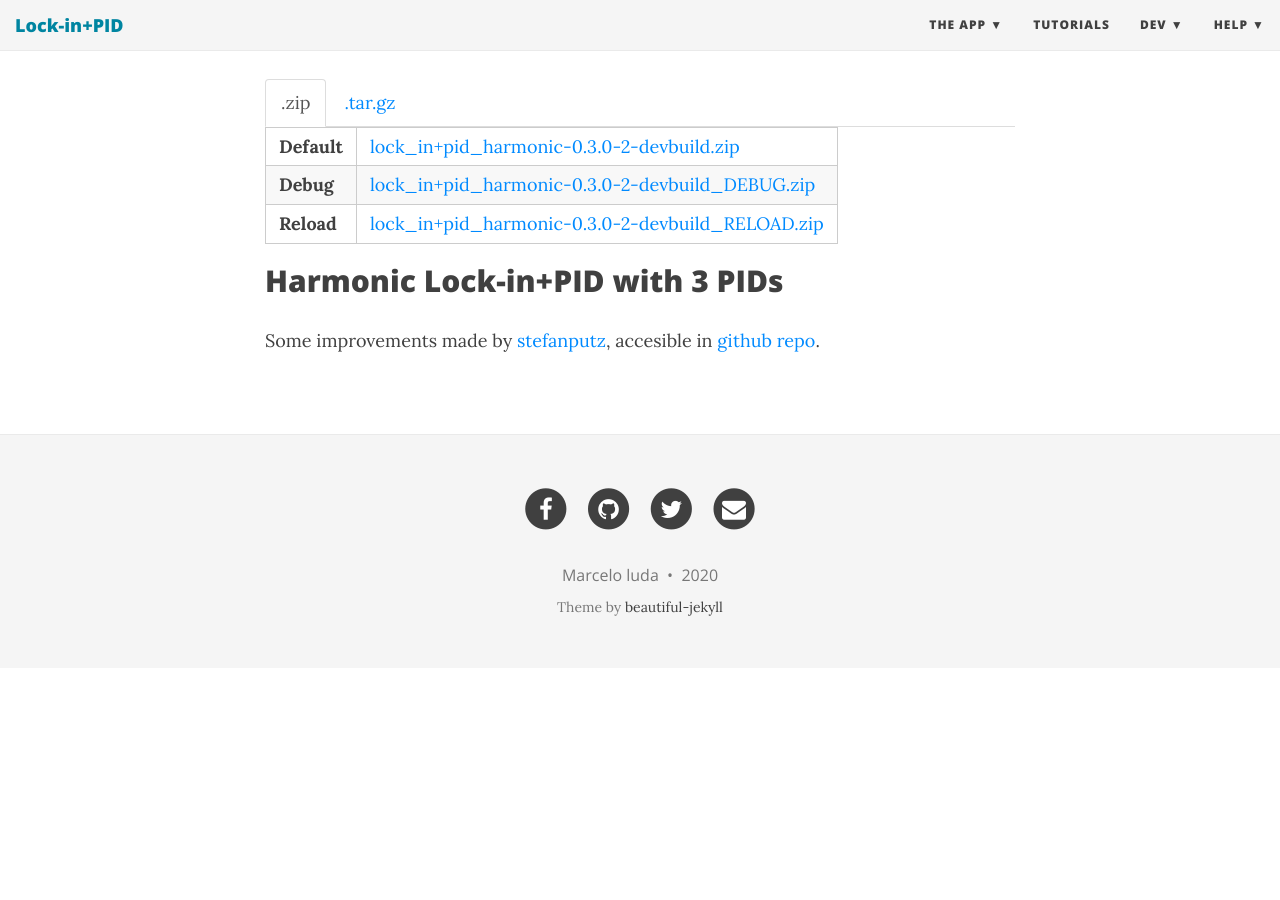
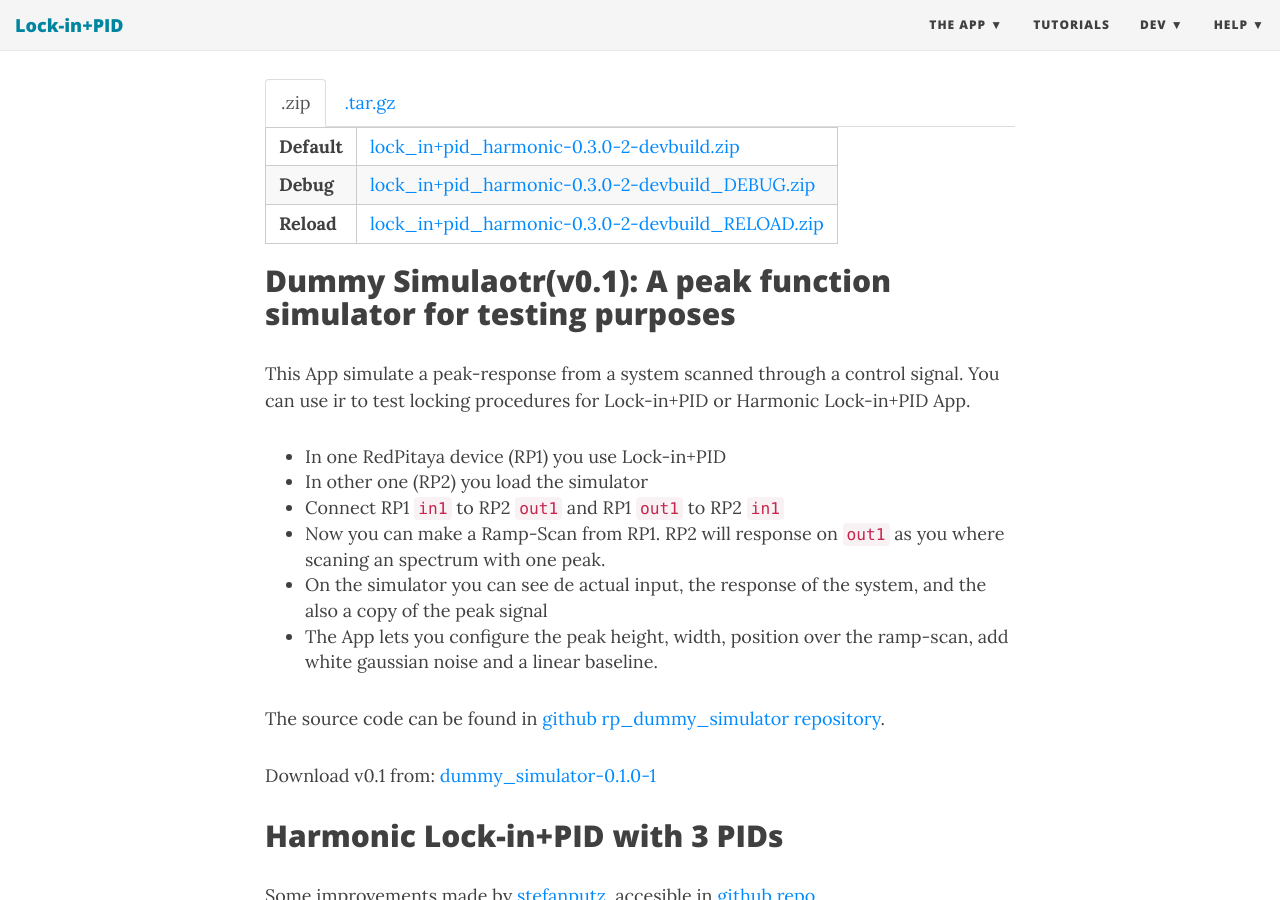
Before and after one commit to marceluda/rp_lock-in_pid, a Jekyll site: the page built from Derivated.md, in a window 1280 px wide and 900 px high, scrolled down 983 px. Built offline with Jekyll 4.4.1, drawn with Linux system fonts in a browser that asks for light colours; nearby versions of some CDN libraries; before the commit the page ends 1651 px from its top, so only the background shows below that.

Commit message:
rp_dummy_simulator

```diff
--- a/Derivated.md
+++ b/Derivated.md
@@ -53,6 +53,25 @@
 </div>
 
 
+
+## Dummy Simulaotr(v0.1): A peak function simulator for testing purposes
+
+This App simulate a peak-response from a system scanned through a control signal. You can use ir to test locking
+procedures for Lock-in+PID or Harmonic Lock-in+PID App.
+
+  * In one RedPitaya device (RP1) you use Lock-in+PID
+  * In other one (RP2) you load the simulator
+  * Connect RP1 `in1` to RP2 `out1` and RP1 `out1` to RP2 `in1`
+  * Now you can make a Ramp-Scan from RP1. RP2 will response on `out1` as you where scaning
+    an spectrum with one peak.
+  * On the simulator you can see de actual input, the response of the system, and the also a copy of the peak signal
+  * The App lets you configure the peak height, width, position over the ramp-scan, add white gaussian noise and a linear baseline.
+
+The source code can be found in  [github rp_dummy_simulator repository](https://github.com/marceluda/rp_dummy_simulator).
+
+Download v0.1 from: [dummy_simulator-0.1.0-1](dummy_simulator-0.1.0-1-devbuild.tar.gz)
+
+
 ## Harmonic Lock-in+PID with 3 PIDs
 
 Some improvements made by [stefanputz](https://github.com/stefanputz), accesible in [github repo](https://github.com/stefanputz/rp_lock-in_pid).
```
Also changed, not shown: 1 other file.
